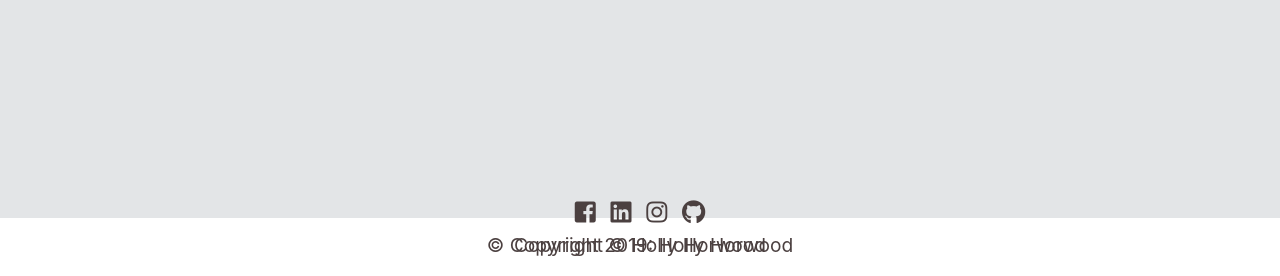
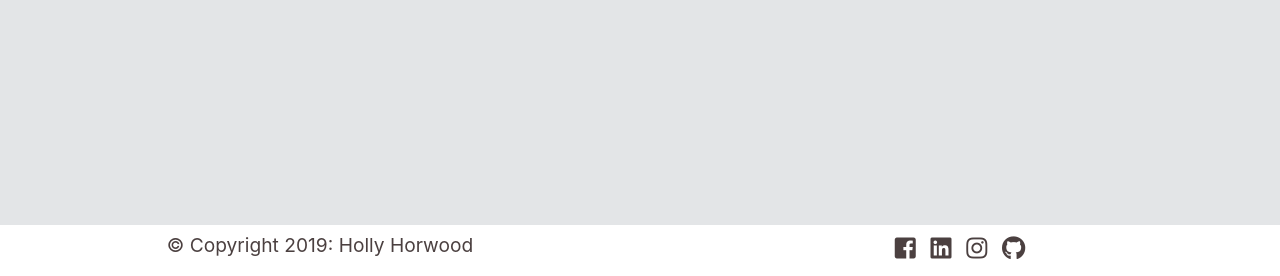
Before and after one commit to Holly-Horwood/keto_pantry, a Django app: page /cart/ in a window 1280 px wide. Shown: the part 524-800 px from the top of the page. Run offline with Django 3.2, Linux system fonts and the light colour scheme; parts of the project's set-up code (start-up, migrations or seed data) failed here and were passed over; some libraries are stand-ins or nearby versions.

Commit message:
made footer thinner and added hover colour for social media icons

```diff
--- a/blog/templates/blogposts.html
+++ b/blog/templates/blogposts.html
@@ -29,9 +29,4 @@
         </div>
     {% endfor %}
 </div>
-<footer>
-    <div class="container-fluid">
-        <p>Copyright &copy; Holly Horwood</p>
-    </div>
-</footer>
 {% endblock %}
--- a/cart/templates/cart.html
+++ b/cart/templates/cart.html
@@ -78,9 +78,4 @@
         </tbody>
     </table>
 </div>
-<footer>
-    <div class="footer container-fluid">
-        <p>Copyright &copy; Holly Horwood</p>
-    </div>
-</footer>
 {% endblock %}
--- a/checkout/templates/checkout.html
+++ b/checkout/templates/checkout.html
@@ -60,10 +60,5 @@
         </div>
     </div>
 </div>
-<footer>
-    <div class="footer container-fluid">
-        <p>Copyright &copy; Holly Horwood</p>
-    </div>
-</footer>
 
 {% endblock %}
--- a/products/templates/products.html
+++ b/products/templates/products.html
@@ -34,9 +34,4 @@
     </div>
     {% endfor %}
 </div>
-<footer>
-    <div class="footer container-fluid">
-        <p>Copyright &copy; Holly Horwood</p>
-    </div>
-</footer>
 {% endblock %}
--- a/static/css/style.css
+++ b/static/css/style.css
@@ -48,6 +48,10 @@ footer p {
 
 .social-links i {
     color: #4b4040;
+}
+
+.social-links i:hover {
+    color: #706868;
 }
 
 table.table.table-hover {
@@ -106,6 +110,7 @@ form + footer {
 .checkout-container + footer {
     background-color: #fff;
 }
+
 
 /*----------------------------------------------GENERAL*/
 
@@ -396,13 +401,12 @@ footer {
     position: fixed;
     z-index: 2;
     font-size: 1.2em;
-    padding-top: 1%;
+    padding-top: 0.5%;
 }
 
 .social-links {
     font-size: 1.5rem;
     margin-bottom: 0;
-    margin-top: 1%;
 }
 
 /*-------------------MEDIA----------------------------*/
--- a/templates/base.html
+++ b/templates/base.html
@@ -96,7 +96,12 @@
         <!--START OF FOOTER-->
         <footer class="container-fluid">
             <div id="footer-details" class="row">
-                <div class="col-sm-12 mx-auto">
+                <div class="col-sm-6 mx-auto">
+                    <div class="copyright">
+                        <p>&copy; Copyright 2019: Holly Horwood</p>
+                    </div>
+                </div>
+                <div class="col-sm-6 mx-auto align-middle">
                     <ul class="list-inline social-links">
                         <li class="list-inline-item">
                             <a target="_blank" href="https://www.facebook.com/hollyhorwoodryan.connor.5">
@@ -123,9 +128,6 @@
                             </a>
                         </li>
                     </ul>
-                    <div class="copyright">
-                        <p>&copy; Copyright 2019: Holly Horwood</p>
-                    </div>
                 </div>
             </div>
         </footer>
```
